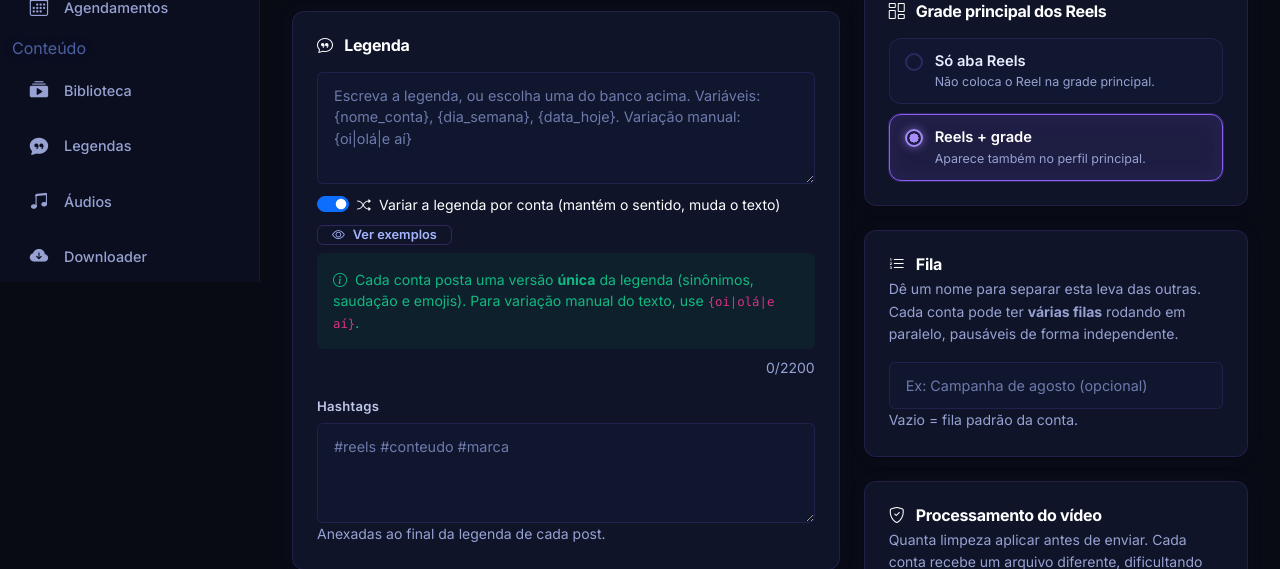
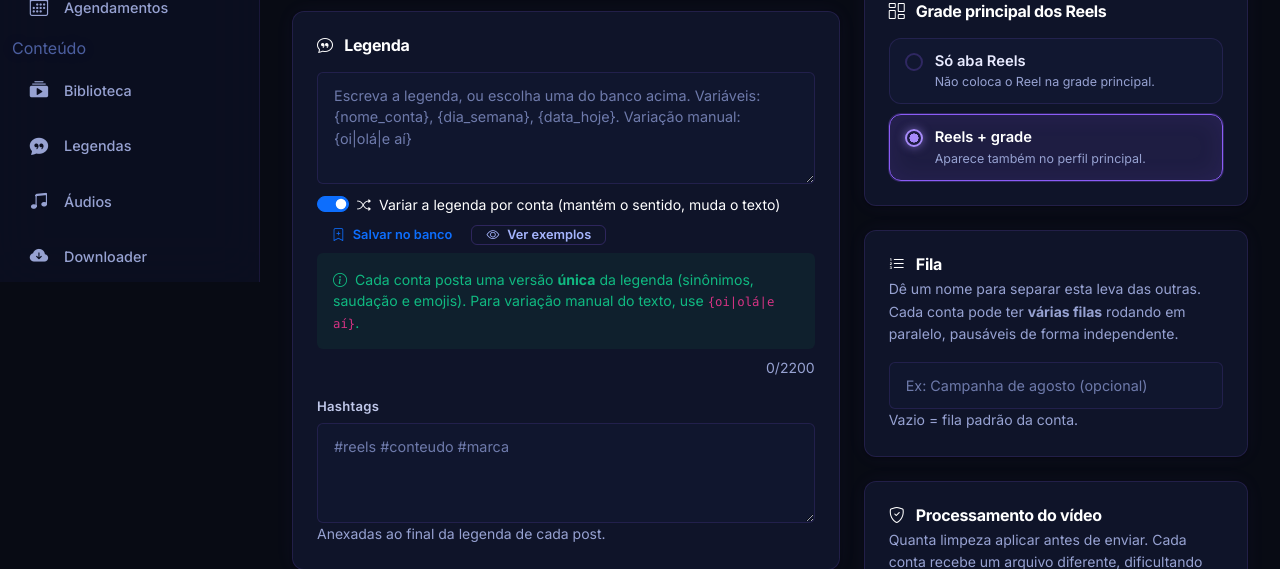
Before and after one commit to MuriloSCunha0/AutoInsta, a Django app: page /publisher/composer/ in a window 1280 px wide. Shown: the part 518-1087 px from the top of the page. Run offline with Django 5.2, Linux system fonts and the light colour scheme; the visitor is signed in with stand-in values (Sample User, id 1); data that the repository does not hold is empty; parts of the project's set-up code (start-up, migrations or seed data) failed here and were passed over; some libraries are stand-ins or nearby versions.

Commit message:
fix(legenda): salvar legenda com TEXTO (banco vazio nao carregava nada)
Causa da 'legenda nao salva': o 'Novo Conjunto' criava so o NOME (conjunto
vazio); a legenda de verdade exigia 'Editar' + adicionar variacao. No composer,
escolher esse conjunto carregava texto vazio -> 'nao aparece nada'.

- Modal 'Novo Conjunto' agora tem campo de Legenda + Hashtags e ja cria a 1a
  variacao (add_caption salva o texto).
- Composer: botao 'Salvar no banco' salva a legenda escrita direto (endpoint
  salvar_legenda_banco) e ja adiciona ao dropdown.

Co-Authored-By: Claude Opus 4.8 <noreply@anthropic.com>

```diff
--- a/apps/publisher/urls.py
+++ b/apps/publisher/urls.py
@@ -28,4 +28,5 @@ urlpatterns = [
     path('internal/upload-media/', views.internal_upload_media, name='internal_upload_media'),
     path('caption-info/<int:set_id>/', views.caption_info, name='caption_info'),
     path('variar-preview/', views.variar_preview, name='variar_preview'),
+    path('salvar-legenda-banco/', views.salvar_legenda_banco, name='salvar_legenda_banco'),
 ]
--- a/apps/publisher/views.py
+++ b/apps/publisher/views.py
@@ -58,6 +58,23 @@ def caption_info(request, set_id):
         'text': text, 'hashtags': hashtags, 'uso': uso,
         'aviso': uso >= limite, 'limite': limite, 'exemplo': exemplo,
     })
+
+
+@login_required
+@require_POST
+def salvar_legenda_banco(request):
+    """Salva a legenda escrita no composer direto no Banco de legendas (cria um
+    CaptionSet + a 1ª variação). Devolve o id/nome para o composer atualizar o
+    dropdown sem recarregar."""
+    from apps.library.models import Caption
+    nome = (request.POST.get('nome') or '').strip()[:200]
+    texto = (request.POST.get('caption') or '').strip()
+    hashtags = (request.POST.get('hashtags') or '').strip()
+    if not nome or not texto:
+        return JsonResponse({'ok': False, 'error': 'Informe um nome e a legenda.'}, status=400)
+    cs = CaptionSet.objects.create(owner=request.user, name=nome)
+    Caption.objects.create(caption_set=cs, text=texto, hashtags=hashtags)
+    return JsonResponse({'ok': True, 'id': cs.id, 'nome': cs.name})
 
 
 @login_required
--- a/templates/publisher/composer.html
+++ b/templates/publisher/composer.html
@@ -103,9 +103,14 @@
                             <i class="bi bi-shuffle me-1 text-purple"></i> Variar a legenda por conta (mantém o sentido, muda o texto)
                         </label>
                     </div>
-                    <button type="button" id="btn-ver-variacao" class="btn btn-sm btn-outline-secondary py-0">
-                        <i class="bi bi-eye"></i> Ver exemplos
-                    </button>
+                    <div class="d-flex gap-1">
+                        <button type="button" id="btn-salvar-banco" class="btn btn-sm btn-outline-primary py-0" title="Salvar esta legenda no Banco de legendas para reusar">
+                            <i class="bi bi-bookmark-plus"></i> Salvar no banco
+                        </button>
+                        <button type="button" id="btn-ver-variacao" class="btn btn-sm btn-outline-secondary py-0">
+                            <i class="bi bi-eye"></i> Ver exemplos
+                        </button>
+                    </div>
                 </div>
                 <div id="variacao-preview" class="small text-muted mb-2" style="display:none; background:var(--bg-input); border:1px solid var(--border-subtle); border-radius:8px; padding:8px 12px; line-height:1.6"></div>
 
@@ -558,6 +563,35 @@
         });
     }
 
+    // Botão "Salvar no banco": salva a legenda escrita para reusar depois.
+    const btnSalvar = document.getElementById('btn-salvar-banco');
+    if (btnSalvar) {
+        btnSalvar.addEventListener('click', () => {
+            const texto = (caption && caption.value || '').trim();
+            if (!texto) { alert('Escreva a legenda antes de salvar.'); return; }
+            const nome = prompt('Nome para essa legenda no banco:', (texto.slice(0, 30)) + '…');
+            if (!nome) return;
+            const fd = new FormData();
+            fd.append('nome', nome); fd.append('caption', texto);
+            fd.append('hashtags', (hashtagsInput && hashtagsInput.value || '').trim());
+            fd.append('csrfmiddlewaretoken', csrf);
+            btnSalvar.disabled = true;
+            fetch('/publisher/salvar-legenda-banco/', {method: 'POST', body: fd, headers: {'X-Requested-With': 'XMLHttpRequest'}})
+                .then(r => r.json())
+                .then(d => {
+                    btnSalvar.disabled = false;
+                    if (!d.ok) { alert(d.error || 'Não foi possível salvar.'); return; }
+                    if (setSel) {
+                        const opt = document.createElement('option');
+                        opt.value = d.id; opt.textContent = d.nome; opt.selected = true;
+                        setSel.appendChild(opt);
+                    }
+                    btnSalvar.innerHTML = '<i class="bi bi-check2"></i> Salva!';
+                    setTimeout(() => { btnSalvar.innerHTML = '<i class="bi bi-bookmark-plus"></i> Salvar no banco'; }, 2000);
+                }).catch(() => { btnSalvar.disabled = false; alert('Erro ao salvar.'); });
+        });
+    }
+
     // Botão "Ver exemplos": mostra 3 variações do texto atual.
     if (btnVer && preview) {
         btnVer.addEventListener('click', () => {
```
Also changed, not shown: apps/library/views.py (+13 -3 lines), templates/library/captions.html (+11 -2 lines).
